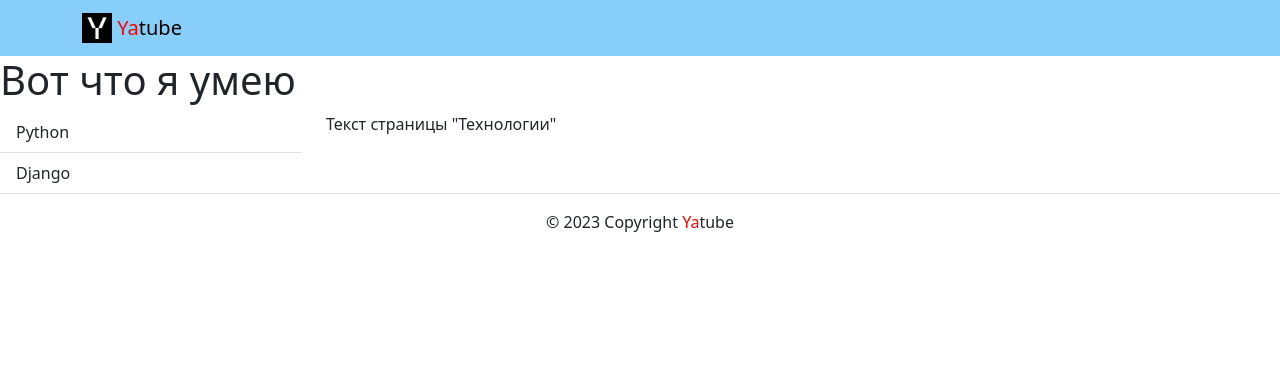
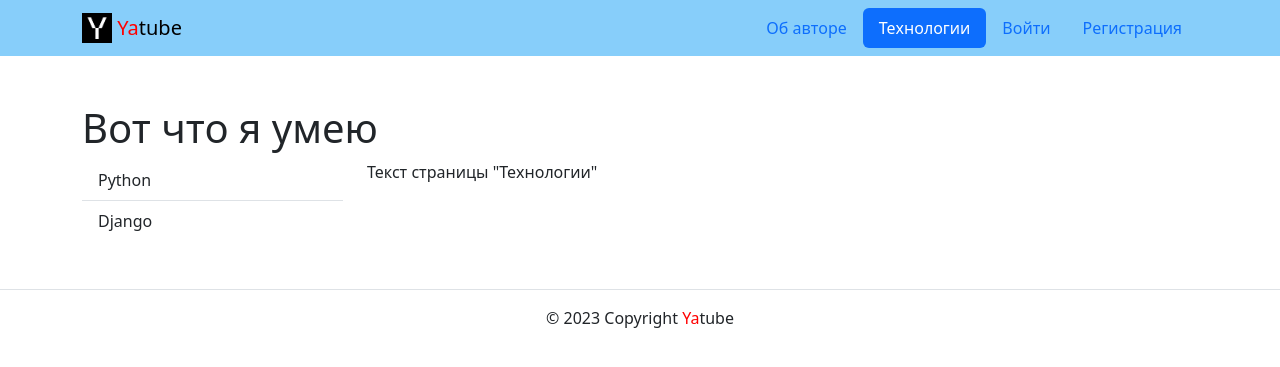
Before and after one commit to slavajet/hw02_community, a Django app: page /about/tech/ in a window 1280 px wide. Shown: the top 367 px of the page. Run offline with Django 3.2, Linux system fonts and the light colour scheme; some libraries are stand-ins or nearby versions.

Commit message:
настроил меню все работает

```diff
--- a/yatube/templates/about/author.html
+++ b/yatube/templates/about/author.html
@@ -1,9 +1,12 @@
 {% extends "base.html" %}
 {% block title %}Об авторе проекта{% endblock %}
+
 {% block content %}
+<div class="container py-5">
 <h1>Привет, я автор</h1>
 <p>
   Тут я размещу информацию о себе, используя свои умения верстать.
   Картинки, блоки, элементы бустрап. А может быть, просто напишу несколько абзацев текста.
 </p>
+</div>
 {% endblock %}
--- a/yatube/templates/about/tech.html
+++ b/yatube/templates/about/tech.html
@@ -1,14 +1,9 @@
 {% extends "base.html" %}
 {% block title %}Технологии{% endblock %}
 {% block content %}
-{% comment %} Колонки с отступом сверху и снизу {% endcomment %}
+<div class="container py-5">
   <div class="row">
     <h1>Вот что я умею</h1>
-  {% comment %}
-    Боковой блок со списком технологий
-    Займет всю ширину блока на мобильном
-    и 25% при размерах экрана ≥768px
-  {% endcomment %}
     <aside class="col-12 col-md-3">
       <ul class="list-group list-group-flush">
         <li class="list-group-item">
@@ -19,13 +14,9 @@
         </li>
       </ul>
     </aside>
-  {% comment %}
-    Статья
-    Займет всю ширину блока на мобильном
-    и 75% при размерах экрана ≥768px
-  {% endcomment %}
     <article class="col-12 col-md-9">
       <p>Текст страницы "Технологии"</p>
     </article>
   </div>
+</div>
 {% endblock %}
--- a/yatube/templates/includes/header.html
+++ b/yatube/templates/includes/header.html
@@ -5,5 +5,61 @@
           <img src="{% static 'img/logo.png' %}" width="30" height="30" class="d-inline-block align-top" alt="">
           <span style="color:red">Ya</span>tube
         </a>
+        <ul class="nav nav-pills">
+          {% with request.resolver_match.view_name as view_name %}
+          <li class="nav-item">
+            <a class="nav-link
+               {% if view_name  == 'about:author' %}
+                 active
+               {% endif %}"
+               href="{% url 'about:author' %}"
+            >Об авторе</a>
+          </li>
+          <li class="nav-item">
+            <a class="nav-link
+               {% if view_name  == 'about:tech' %}
+                 active
+               {% endif %}"
+               href="{% url 'about:tech' %}">Технологии</a>
+          </li>
+          {% if user.is_authenticated %}
+          <li class="nav-item">
+            <a class="nav-link" href="<!--  -->">Новая запись</a>
+          </li>
+          <li class="nav-item">
+            <a class="nav-link
+               {% if view_name  == 'users:password_change' %}
+                 active
+               {% endif %}"
+               href="{% url 'users:password_change' %}">Изменить пароль</a>
+          </li>
+          <li class="nav-item">
+            <a class="nav-link
+               {% if view_name  == 'users:logout' %}
+                 active
+               {% endif %}"
+               href="{% url 'users:logout' %}">Выйти</a>
+          </li>
+          <li>
+            Пользователь: {{ user.username }}
+          </li>
+          {% else %}
+          <li class="nav-item">
+            <a class="nav-link
+               {% if view_name  == 'users:login' %}
+                 active
+               {% endif %}"
+               href="{% url 'users:login' %}">Войти</a>
+          </li>
+          <li class="nav-item">
+            <a class="nav-link
+               {% if view_name  == 'users:signup' %}
+                 active
+               {% endif %}"
+               href="{% url 'users:signup' %}">Регистрация</a>
+          </li>
+          {% endif %}
+          {% endwith %}
+        </ul>
       </div>
     </nav>
```
Also changed, not shown: yatube/templates/posts/profile.html (line endings or trailing spaces). Lines whose indentation alone changed are shown as unchanged.
